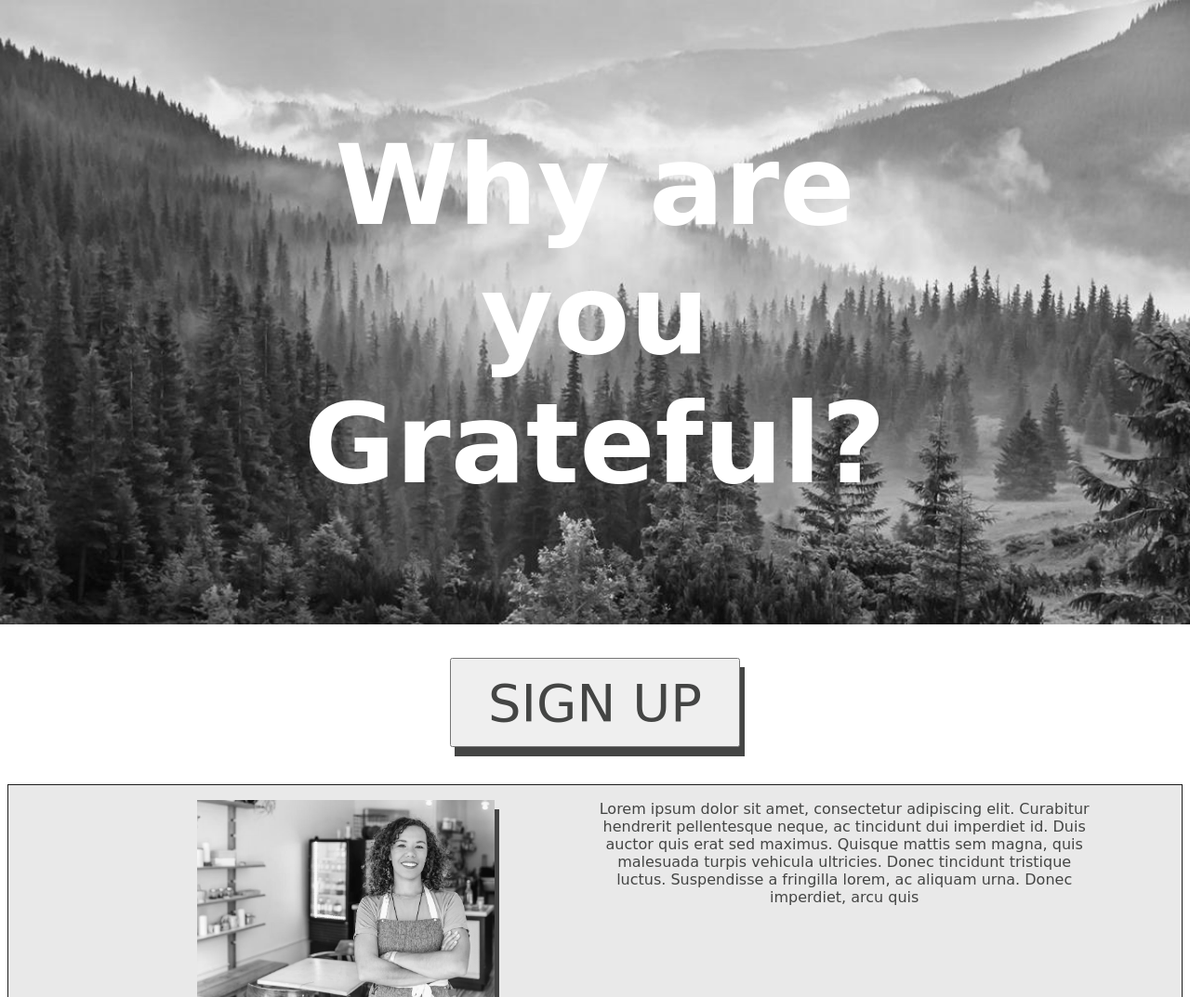
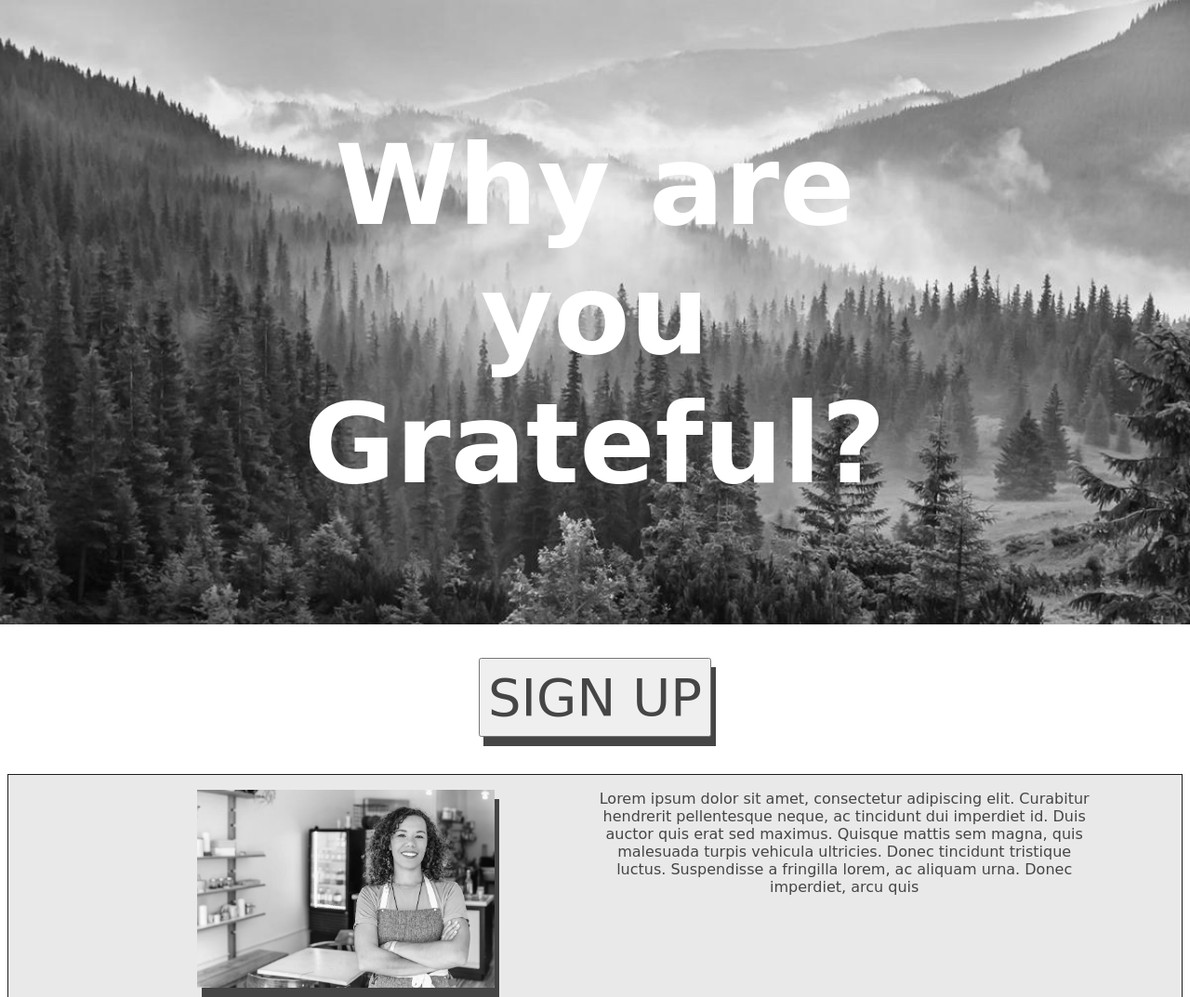
Before and after one commit to CoopGod/Gr8fulness, a Flask app: page / in a window 1280 px wide. Shown: the top 1073 px of the page at 93% size. Run offline with Flask 2, Linux system fonts and the light colour scheme; parts of the project's set-up code (start-up, migrations or seed data) failed here and were passed over; some web fonts are replaced.

Commit message:
Update style.css

```diff
--- a/static/style.css
+++ b/static/style.css
@@ -40,8 +40,9 @@ h1 {
 /* Buttons */
 .signUpButton
 {
-    width: 39vmin;
-    height: 12vmin;
+    width: fit-content;
+    height: fit-content;
+    padding: 1vmin;
     font-size: 7vmin !important;
     margin: 4vmin;
     box-shadow: 5px 10px;
```
